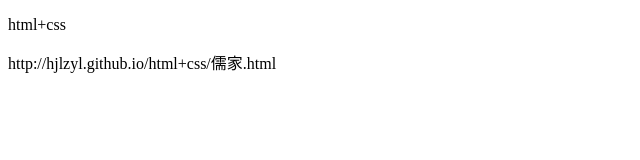
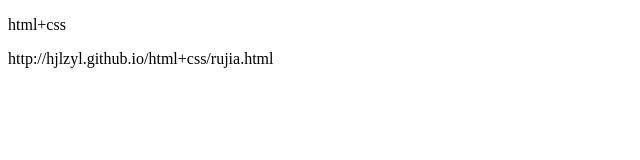
Before and after one commit to hjlzyl/good, a plain HTML site: page index.html in a window 1280 px wide. Shown: the whole page, without its empty margins (0-640 px from the left). Drawn offline with Linux system fonts and the light colour scheme.

Commit message:
修改了index.html文件

```diff
--- a/index.html
+++ b/index.html
@@ -8,6 +8,6 @@
 </head>
 <body>
     <p>html+css</p>
-    <p>http://hjlzyl.github.io/html+css/儒家.html</p>
+    <a>http://hjlzyl.github.io/html+css/rujia.html</a>
 </body>
 </html>
```
